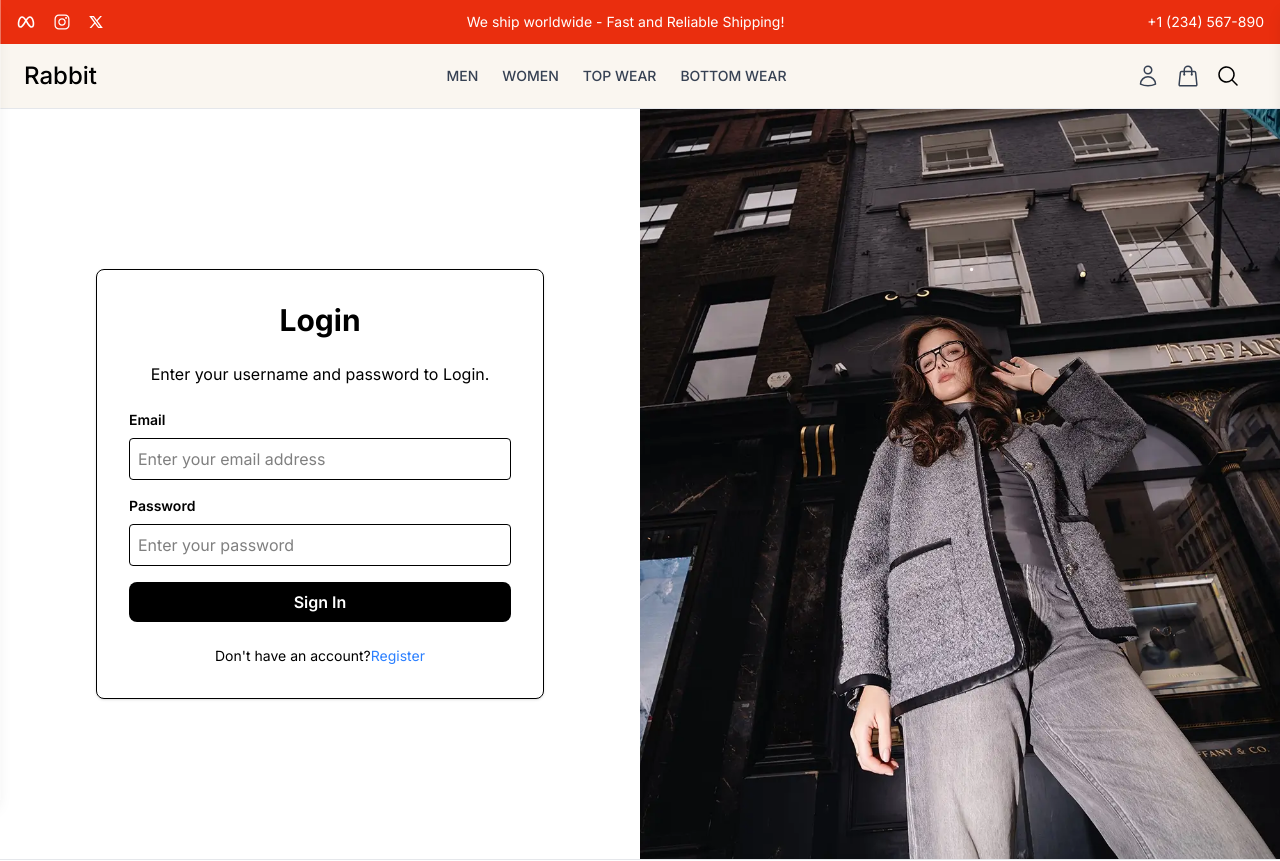
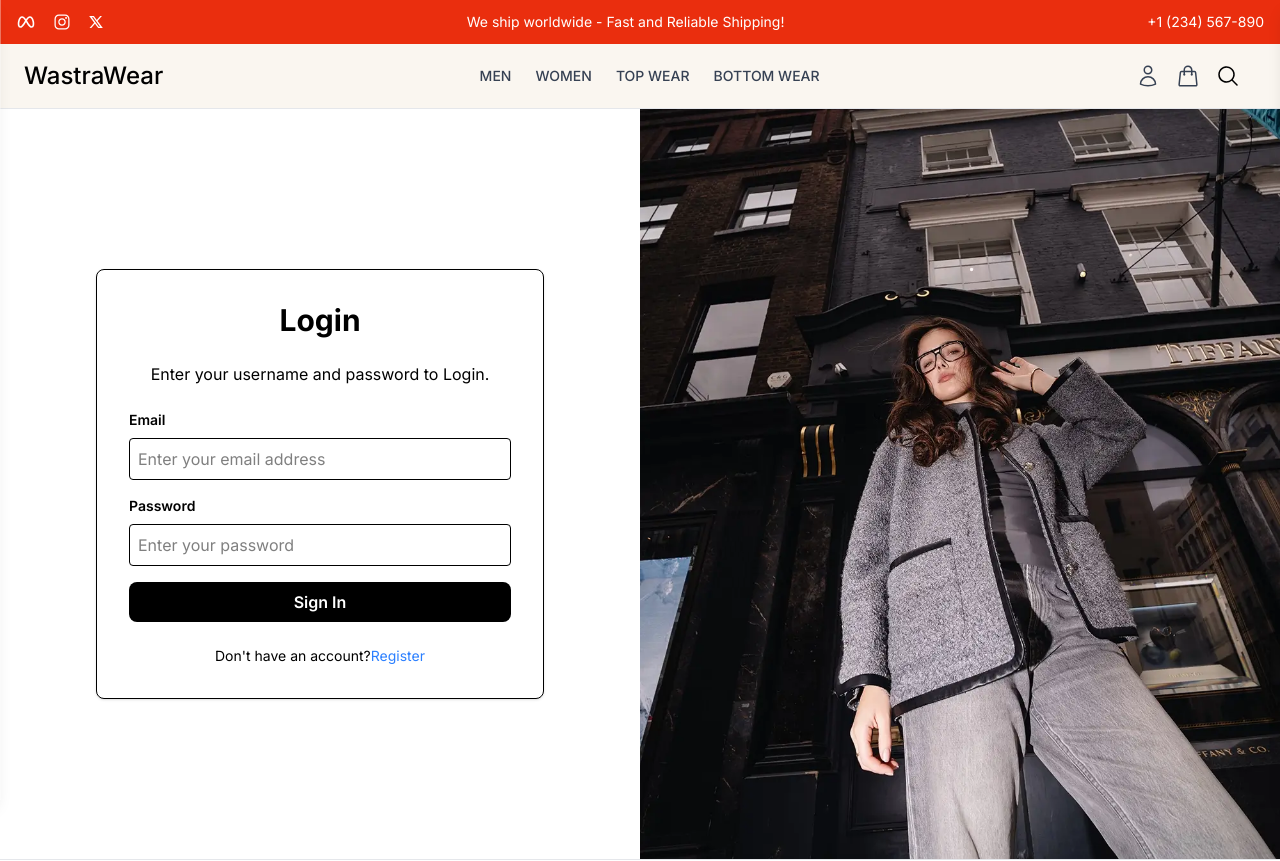
Before and after one commit to DevangMhatre/WanderVastra, a React (Vite) app in the folder frontend/: page /login in a window 1280 px wide. Shown: the top 861 px of the page. Built offline with nearby package versions, Linux system fonts and the light colour scheme; no server answers.

Commit message:
Minor bugs

```diff
--- a/frontend/src/components/Admin/AdminSidebar.jsx
+++ b/frontend/src/components/Admin/AdminSidebar.jsx
@@ -28,7 +28,7 @@ const AdminSidebar = ({ toggleSidebar }) => {
           className="text-2xl font-medium"
           onClick={toggleSidebar}
         >
-          Rabbit
+          WastraWear
         </Link>
       </div>
 
--- a/frontend/src/components/Common/Navbar.jsx
+++ b/frontend/src/components/Common/Navbar.jsx
@@ -34,7 +34,7 @@ const Navbar = () => {
         {/* Left - Logo */}
         <div>
           <Link to="/" className="text-2xl font-medium">
-            Rabbit
+            WastraWear
           </Link>
         </div>
 
@@ -87,7 +87,7 @@ const Navbar = () => {
           >
             <HiOutlineShoppingBag className="h-6 w-6 text-gray-700" />
             {cartItemCount > 0 && (
-              <span className="absolute -top-1 bg-rabbit-red text-white text-xs rounded-full px-2 py-0.5">
+              <span className="absolute -top-1 bg-wastrawear-red text-white text-xs rounded-full px-2 py-0.5">
                 {cartItemCount}
               </span>
             )}
--- a/frontend/src/components/Layout/TopBar.jsx
+++ b/frontend/src/components/Layout/TopBar.jsx
@@ -4,7 +4,7 @@ import { RiTwitterXLine } from "react-icons/ri";
 
 const TopBar = () => {
   return (
-    <div className="bg-rabbit-red text-white">
+    <div className="bg-wastrawear-red text-white">
       <div className="container mx-auto flex justify-between items-center py-3 px-4">
         <div className="hidden md:flex items-center space-x-4">
           <a href="#" className="hover:text-gray-300">
--- a/frontend/src/index.css
+++ b/frontend/src/index.css
@@ -1,7 +1,7 @@
 @import "tailwindcss";
 
 @theme {
-  --color-rabbit-red: #ea2e0e;
+  --color-wastrawear-red: #ea2e0e;
 }
 
 @layer base {
```
